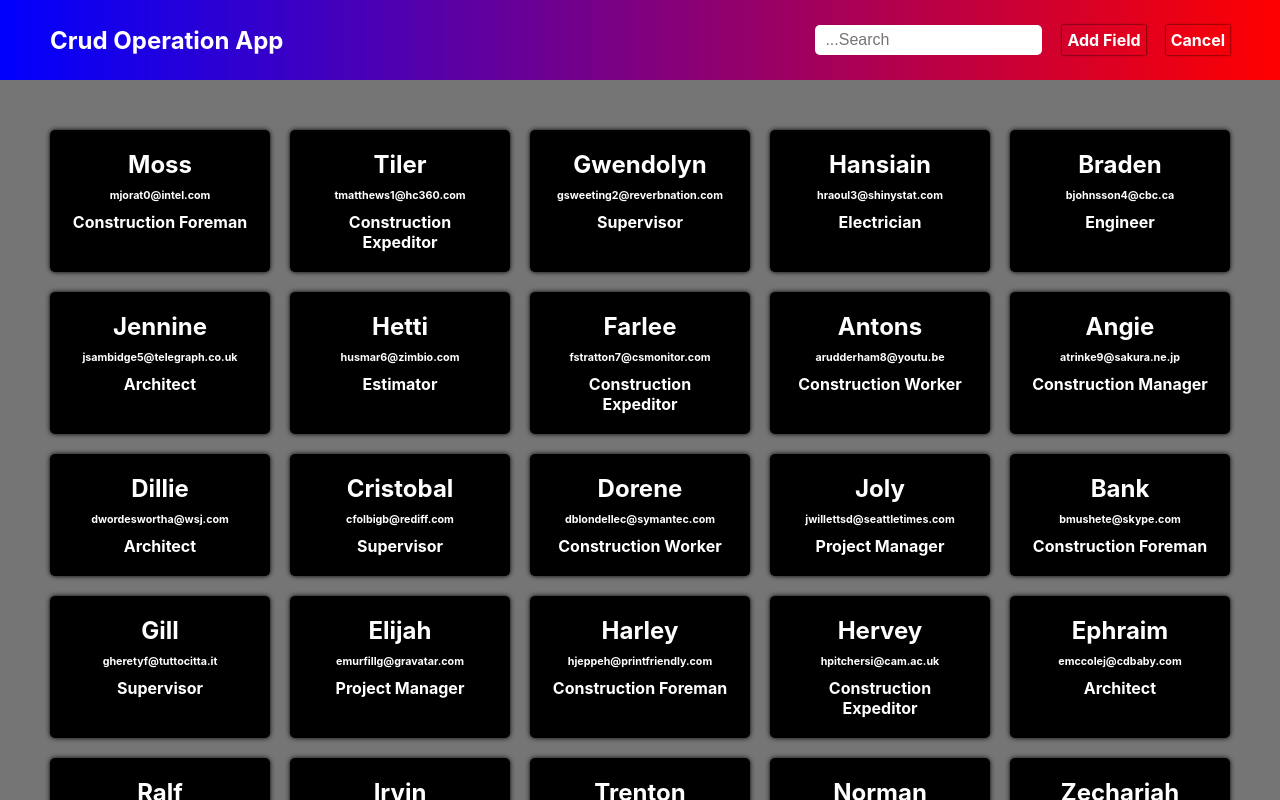
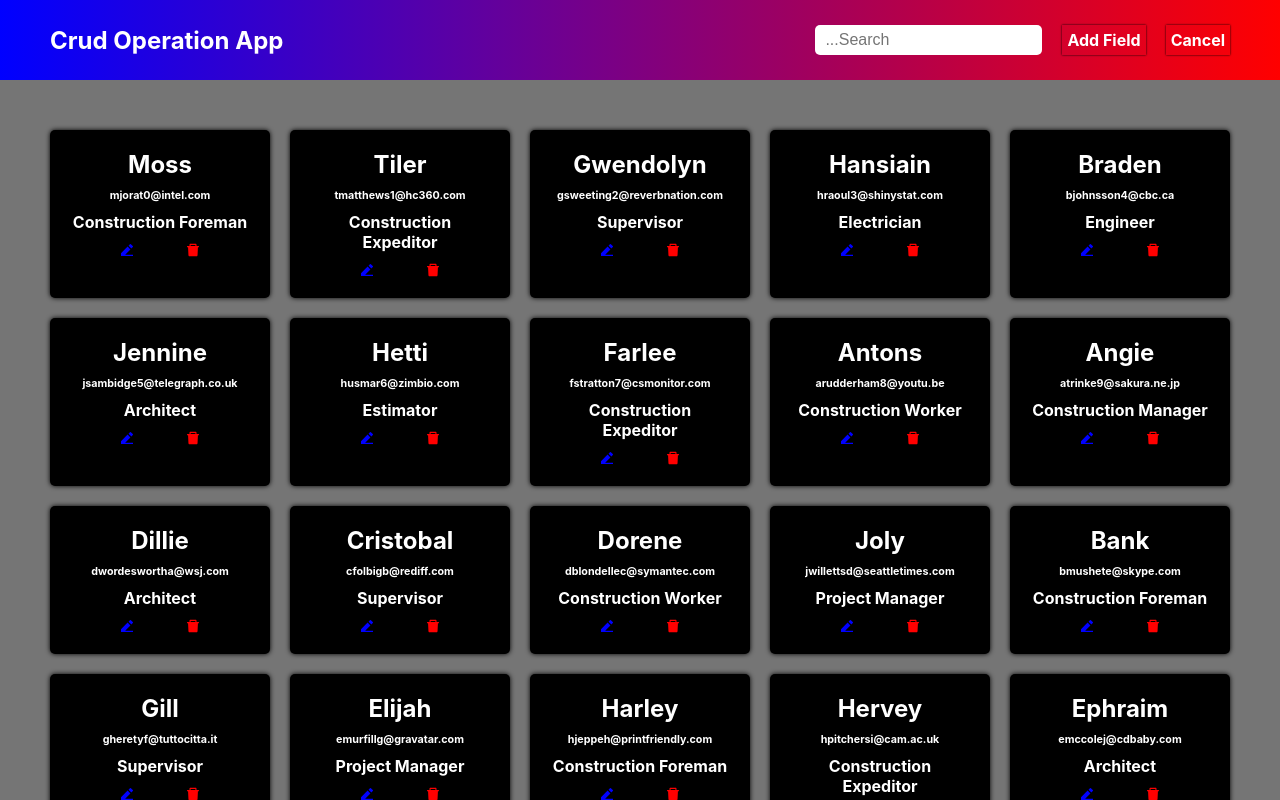
Before and after one commit to mohsin19295/fully-crud-app, a React (Create React App) app: page / in a window 1280 px wide. Shown: the top 800 px of the page. Built offline with nearby package versions, Linux system fonts and the light colour scheme.

Commit message:
edit delete icons added

```diff
--- a/package.json
+++ b/package.json
@@ -6,8 +6,10 @@
     "@testing-library/jest-dom": "^5.16.4",
     "@testing-library/react": "^13.3.0",
     "@testing-library/user-event": "^13.5.0",
+    "axios": "^0.27.2",
     "react": "^18.1.0",
     "react-dom": "^18.1.0",
+    "react-icons": "^4.4.0",
     "react-scripts": "5.0.1",
     "web-vitals": "^2.1.4"
   },
--- a/src/components/CrudApp.jsx
+++ b/src/components/CrudApp.jsx
@@ -2,12 +2,15 @@ import Data from "../db.json";
 import "./crudApp.css";
 import React, { useState, useTransition } from "react";
 import Form from "./form/Form";
+import { AiFillDelete } from "react-icons/ai";
+import { RiEdit2Fill } from "react-icons/ri";
+import axios from "axios"
 
 const CrudApp = () => {
   const [query, setQuery] = useState("");
   const [inputValue, setInputValue] = useState("");
   const [isPending, startTransition] = useTransition();
-  const [show, setShow] = useState(false)
+  const [show, setShow] = useState(false);
 
   const handleChange = (e) => {
     setInputValue(e.target.value);
@@ -23,6 +26,7 @@ const CrudApp = () => {
       e.role.toLowerCase().includes(query)
     );
   });
+
 
   return (
     <>
@@ -42,14 +46,14 @@ const CrudApp = () => {
                 />
               </div>
               <div className="add-cancel-field">
-                <p onClick={()=> setShow(true)}>Add Field</p>
-                <p onClick={()=> setShow(false)}>Cancel</p>
+                <p onClick={() => setShow(true)}>Add Field</p>
+                <p onClick={() => setShow(false)}>Cancel</p>
               </div>
             </div>
           </div>
         </nav>
 
-        {show ? <Form/> : null}
+        {show ? <Form /> : null}
         {isPending && (
           <img
             id="spinner"
@@ -63,6 +67,10 @@ const CrudApp = () => {
               <h2>{e.name}</h2>
               <h6>{e.email}</h6>
               <h4>{e.role}</h4>
+              <div className="operation-icons">
+                <RiEdit2Fill id="edit-icon" />
+                <AiFillDelete id="delete-icon"/>
+              </div>
             </div>
           ))}
         </div>
--- a/src/components/crudApp.css
+++ b/src/components/crudApp.css
@@ -80,6 +80,19 @@ nav{
     box-shadow: 0 0 5px rgba(0,0,0.5);
 }
 
+.grid-card .operation-icons{
+    display: flex;
+    justify-content: center;
+    gap: 50px;
+}
+
+ .operation-icons #edit-icon{
+   color: blue;
+}
+ .operation-icons #delete-icon{
+   color: red;
+}
+
 #spinner{
     height:50px;
     width: 50px;
```
Also changed, not shown: 1 other file (tests, documents, lock files or other folders).
